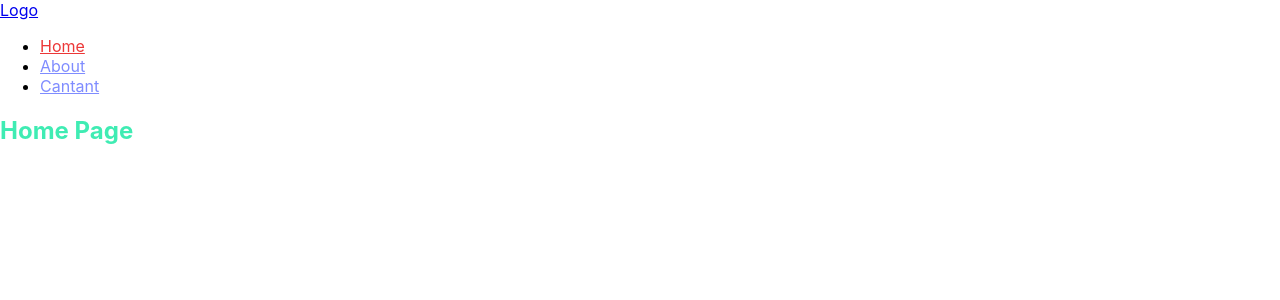
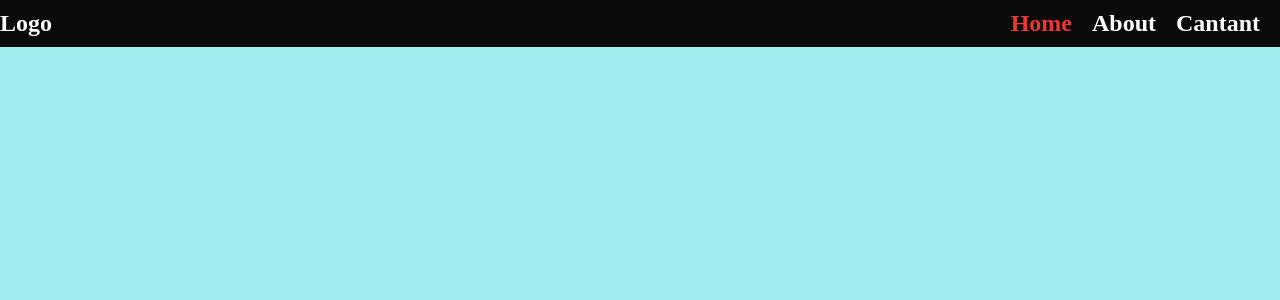
Before and after one commit to Ujala-355/Advance_react, a React (Create React App) app: page / in a window 1280 px wide. Shown: the top 300 px of the page. Built offline with nearby package versions, Linux system fonts and the light colour scheme.

Commit message:
useNavigate hook

```diff
--- a/src/About.js
+++ b/src/About.js
@@ -1,12 +1,19 @@
 import React from "react";
-import Header from "./Header";
+import {useNavigate} from "react-router-dom";
 const About=()=>{
+    const navigate=useNavigate();
+    const handle=()=>{
+        navigate("/cantact")
+    }
     return(
         <>
-            <Header/>
             <section>
                 <h1>About Page</h1>
+                <button onClick={handle}>Go to Cantact</button>
+                <button onClick={()=>navigate(-1)}>Go back</button>
+
             </section>
+
         </>
     )
 }
--- a/src/App.js
+++ b/src/App.js
@@ -9,10 +9,11 @@ function App() {
     <>
         <BrowserRouter>
             <Routes>
-                <Route path="/" element={<Home/>}/>
-                <Route path="/about" element={<About/>}/>
-                <Route path="/cantact" element={<Cantact/>}/>
-                <Route path="*" element={<Error/>}/>
+                <Route path="/" element={<Home/>}>
+                  <Route path="/about" element={<About/>}/>
+                  <Route path="/cantact" element={<Cantact/>}/>
+                  <Route path="*" element={<Error/>}/>
+                </Route>
             </Routes>
         </BrowserRouter>
     </>
--- a/src/Contact.js
+++ b/src/Contact.js
@@ -1,11 +1,16 @@
 import React from "react";
-import Header from "./Header";
+import {useNavigate} from "react-router-dom";
 const Cantact=()=>{
+    const navigate=useNavigate()
+    const handle=()=>{
+        navigate("/")
+    }
     return(
         <>
-            <Header/>
             <section>
                 <h1>Cantact Page</h1>
+                <button onClick={handle}>Go to the Home page</button>
+                <button onClick={()=>navigate(-1)}>Go Back</button>
             </section>
         </>
     )
--- a/src/Header.js
+++ b/src/Header.js
@@ -5,15 +5,15 @@ const Header=()=>{
             <header>
                 <a href="#">Logo</a>
                 <nav>
-                    <ul>
+                    <ul Style="list-style-type:none;">
                         <li>
-                            <NavLink className="text" to="/">Home</NavLink>
+                            <NavLink to="/">Home</NavLink>
                         </li>
                         <li>
-                            <NavLink className="text" to="/about">About</NavLink>
+                            <NavLink to="/about">About</NavLink>
                         </li>
                         <li>
-                            <NavLink className="text" to="/cantact">Cantant</NavLink>
+                            <NavLink to="/cantact">Cantant</NavLink>
                         </li>
                     </ul>
                 </nav>
--- a/src/Home.js
+++ b/src/Home.js
@@ -1,12 +1,14 @@
 import React from "react";
 import Header from "./Header";
+import {Outlet} from "react-router-dom"
 const Home=()=>{
     return(
         <>
+
             <Header/>
-            <section>
-                <h1>Home Page</h1>
-            </section>
+            <Outlet/>
+
+
         </>
     )
 }
--- a/src/index.css
+++ b/src/index.css
@@ -1,21 +1,7 @@
-body {
-  margin: 0;
-  font-family: -apple-system, BlinkMacSystemFont, 'Segoe UI', 'Roboto', 'Oxygen',
-    'Ubuntu', 'Cantarell', 'Fira Sans', 'Droid Sans', 'Helvetica Neue',
-    sans-serif;
-  -webkit-font-smoothing: antialiased;
-  -moz-osx-font-smoothing: grayscale;
-}
-
-code {
-  font-family: source-code-pro, Menlo, Monaco, Consolas, 'Courier New',
-    monospace;
-}
-.text{
-  color:rgb(127, 140, 255);
-}
-h1{
-  color:rgb(63, 236, 179)
+body{
+  margin:0px;
+  padding:0px;
+  background-color: rgb(160, 235, 235);
 }
 .active{
   color:rgb(236, 55, 55)
@@ -27,3 +13,26 @@ h1{
   height:100vh;
   font-size:100px;
 }
+header{
+    background-color:#0a0a0a;
+    color:#cf1212;
+    padding:10px 0;
+    display: flex;
+    justify-content:space-between;
+    align-items:center;
+}
+header a {
+    text-decoration:none;
+    color:#fff;
+    font-weight:bold;
+    font-size:24px;
+}
+nav ul{
+    padding:0;
+    margin:0;
+    list-style-type:none;
+    display:flex;
+}
+nav ul li{
+    margin-right:20px;
+}
```
